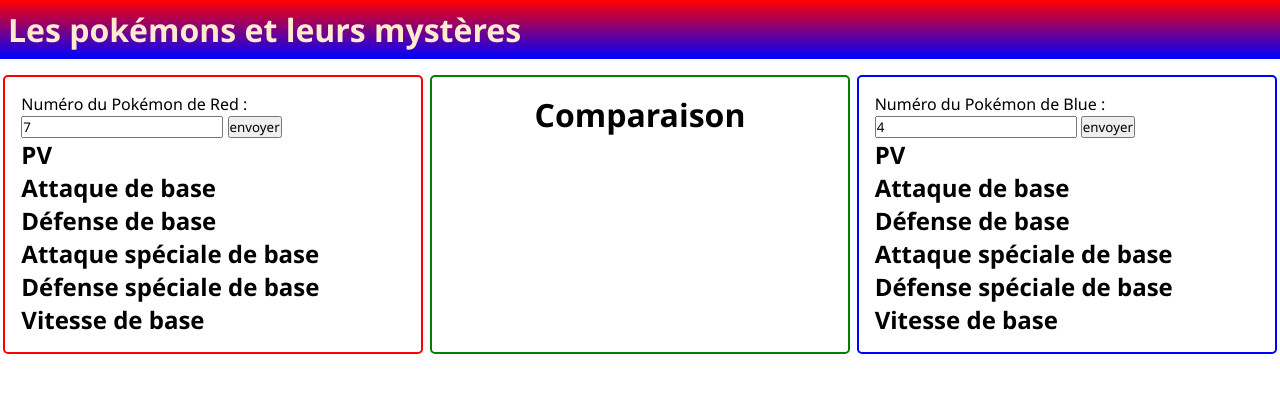
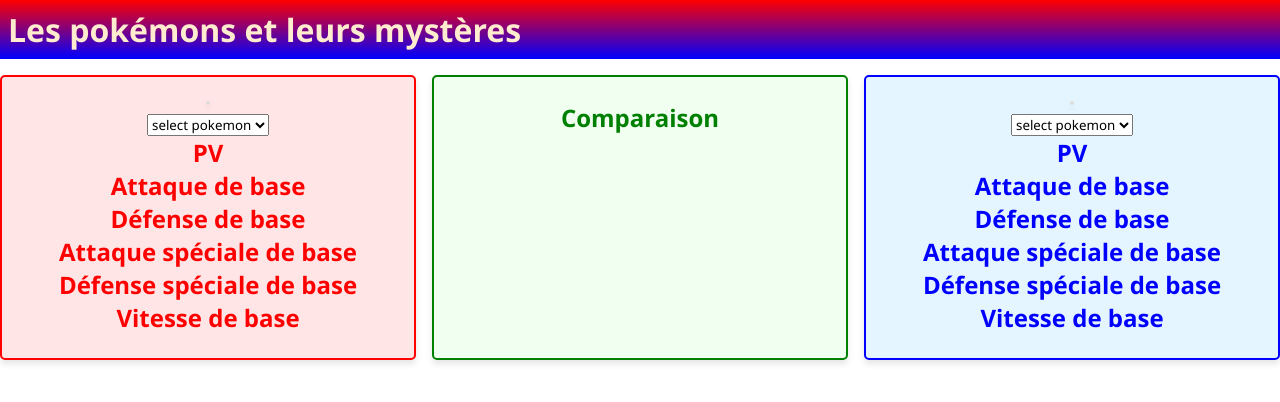
Before and after one commit to ClementLegouest/my_pokemon, a plain HTML site: page index.html in a window 1280 px wide. Drawn offline with nearby package versions, Linux system fonts and the light colour scheme; no server answers.

Commit message:
modified numer selector

```diff
--- a/index.html
+++ b/index.html
@@ -15,13 +15,11 @@
     </header>
     <main>
         <div class="card border-red">
-            <label for="red-pokemon-number">Numéro du Pokémon de Red :</label>
-            <input type="text" name="red-pokemon-number" id="red-pokemon-number" value="7">
-            <input type="button" value="envoyer">
             <header class="card-header">
                 <img id="red-image" src="" alt="">
                 <h2 id="red-name"></h2>
             </header>
+            <select name="red-select" id="red-select"></select>
             <h2>PV</h2>
             <p id="red-base-hp"></p>
             <h2>Attaque de base</h2>
@@ -42,13 +40,11 @@
             <canvas id="comparison-chart"></canvas>
         </div>
         <div class="card border-blue">
-            <label for="red-pokemon-number">Numéro du Pokémon de Blue :</label>
-            <input type="text" name="blue-pokemon-number" id="blue-pokemon-number" value="4">
-            <input type="button" value="envoyer">
             <header class="card-header">
                 <img id="blue-image" src="" alt="">
                 <h2 id="blue-name"></h2>
             </header>
+            <select name="blue-select" id="blue-select"></select>
             <h2>PV</h2>
             <p id="blue-base-hp"></p>
             <h2>Attaque de base</h2>
--- a/js/index.js
+++ b/js/index.js
@@ -109,11 +109,23 @@ function updateRadarChart(pokemon1, pokemon2) {
 // Create a new XMLHttpRequest object
 var xhr = new XMLHttpRequest();
 
-document.querySelector("#red-pokemon-number + input[type='button']")
-.addEventListener('click', () => setPokemon('red'));
+document.querySelector("#red-select")
+.addEventListener('change', () => setPokemon('red'));
 
-document.querySelector("#blue-pokemon-number + input[type='button']")
-.addEventListener('click', () => setPokemon('blue'));
+document.querySelector("#blue-select")
+.addEventListener('change', () => setPokemon('blue'));
+
+var sel = document.getElementById('red-select');
+sel[0] = new Option( 'select pokemon', 4);
+for(var i = 1;i<1026;i++){
+    sel[i] = new Option( i,i);
+}
+
+var sel = document.getElementById('blue-select');
+sel[0] = new Option( 'select pokemon', 7);
+for(var i = 1;i<1026;i++){
+    sel[i] = new Option( i,i);
+}
 
 setPokemon('red');
 setPokemon('blue');
@@ -126,7 +138,8 @@ function getBaseStat(data, name) {
 
 // Fonction principale pour définir un Pokémon
 async function setPokemon(side) {
-  const pokemonNumber = document.getElementById(`${side}-pokemon-number`).value;
+  // const pokemonNumber = document.getElementById(`${side}-pokemon-number`).value;
+  const pokemonNumber = document.getElementById(`${side}-select`).value;
   try {
       const pokemon = await Pokemon.fetchPokemon(pokemonNumber);
       displayPokemon(side, pokemon);
--- a/static/style/style.css
+++ b/static/style/style.css
@@ -2,6 +2,14 @@
     padding: 0;
     margin: 0;
     font-family: 'Segoe UI', Tahoma, Geneva, Verdana, sans-serif;
+}
+
+/* Appliquer un style global aux canvas */
+canvas {
+    max-width: 100%; /* S'assurer que le canvas est responsive */
+    height: auto;
+    display: block;
+    margin: 0 auto; /* Centrer le graphique dans son conteneur */
 }
 
 .page-header {
@@ -14,6 +22,14 @@
 main {
     display: flex;
     justify-content: space-around;
+}
+
+/* Adapter la hauteur du conteneur principal pour ne pas écraser les éléments */
+main {
+    display: flex;
+    justify-content: space-around;
+    /* align-items: flex-start; */
+    gap: 1em; /* Ajouter un espacement entre les cartes */
 }
 
 .card {
@@ -38,7 +54,100 @@ main {
     border-radius: 5px;
 }
 
+/* Adapter la carte verte pour le radar chart */
+.border-green {
+    border: solid green 2px;
+    border-radius: 5px;
+    padding: 1.5em; /* Ajouter un peu plus d'espace */
+    text-align: center; /* Centrer le contenu */
+    background-color: rgb(240, 255, 240); /* Ajouter un fond doux */
+    box-shadow: 0px 4px 6px rgba(0, 0, 0, 0.1); /* Ajouter une ombre légère */
+}
+
+/* Titres et styles spécifiques au radar chart */
+.border-green h1 {
+    margin-bottom: 1em;
+    font-size: 1.5rem;
+    color: green; /* Mettre en valeur le titre */
+}
+
 .border-blue {
     border: solid blue 2px;
     border-radius: 5px;
 }
+
+/* Style de base pour les boîtes rouges et bleues */
+.border-red,
+.border-blue {
+    border: 2px solid;
+    border-radius: 5px;
+    padding: 1.5em;
+    text-align: center;
+    background-color: #fff5f5; /* Fond doux */
+    box-shadow: 0px 4px 6px rgba(0, 0, 0, 0.1); /* Ombre subtile */
+}
+
+/* Rouge spécifique */
+.border-red {
+    border-color: red;
+    background-color: #ffe5e5; /* Fond légèrement rosé */
+}
+
+.border-red h2 {
+    color: red; /* Accent sur le rouge */
+}
+
+/* Bleu spécifique */
+.border-blue {
+    border-color: blue;
+    background-color: #e5f5ff; /* Fond légèrement bleu */
+}
+
+.border-blue h2 {
+    color: blue; /* Accent sur le bleu */
+}
+
+/* Ajout d'un espacement cohérent entre les sections */
+.card {
+    margin-bottom: 1em; /* Ajoute de l'espace entre les cartes */
+}
+
+/* Alignement des boutons et champs de texte */
+input[type="number"],
+input[type="button"] {
+    margin: 0.5em 0; /* Ajoute de l'espacement entre les champs */
+    padding: 0.5em;
+    font-size: 1rem;
+    border-radius: 5px;
+    border: 1px solid #ccc;
+    outline: none;
+}
+
+/* Amélioration des boutons */
+input[type="button"] {
+    background-color: #f0f0f0;
+    border: 1px solid #aaa;
+    cursor: pointer;
+    transition: background-color 0.3s, transform 0.2s;
+}
+
+input[type="button"]:hover {
+    background-color: #ddd;
+    transform: scale(1.05); /* Effet de zoom léger */
+}
+
+/* Alignement du contenu de la carte */
+.card-header {
+    display: flex;
+    justify-content: center;
+    flex-direction: column; /* Aligne le contenu verticalement */
+    gap: 0.5em; /* Ajoute un espacement entre les éléments */
+}
+
+/* Images des Pokémon */
+.card-header img {
+    max-width: 100px;
+    border-radius: 50%;
+    border: 2px solid #ddd;
+    box-shadow: 0px 4px 6px rgba(0, 0, 0, 0.1);
+}
```
